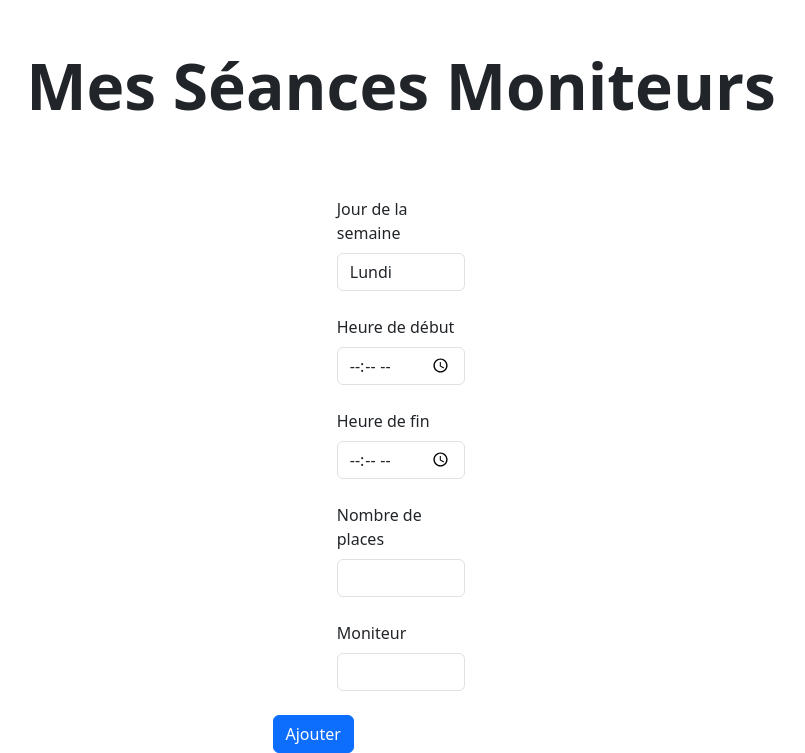
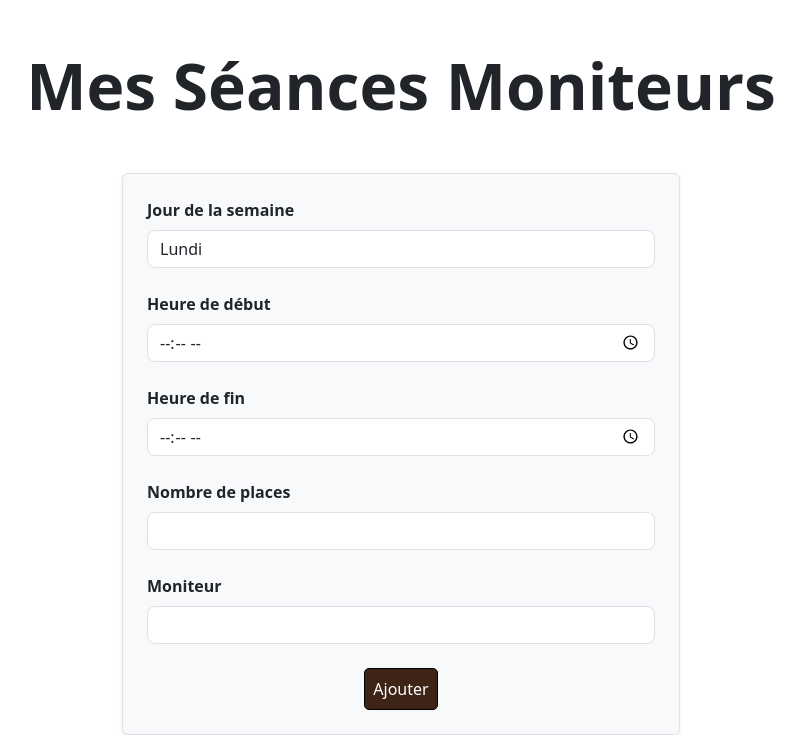
Before and after one commit to KillianCARRAT/SAE_WEB_BD, a Flask app: template src/templates/ajout_seance.html in a window 1280 px wide. Shown: the part 88-841 px from the top of the page, without its empty margins (239-1044 px from the left). Run offline with Flask 3, Linux system fonts and the light colour scheme; the template is opened without the code that fills it: values that come from a table or form of the project are taken from there, others are empty; a user stored in the database is signed in; tables that the repository leaves empty hold one stand-in row (values such as "Sample post"); lists and menus that the app fills with data are empty; some libraries are stand-ins or nearby versions.

Commit message:
Front-end page ajout séance

```diff
--- a/src/templates/ajout_seance.html
+++ b/src/templates/ajout_seance.html
@@ -1,35 +1,41 @@
-{% extends 'base.html' %} {% block content %}
-<div class="d-flex flex-column align-items-center">
-    <h1 class="fw-bolder display-3 my-5"><strong>Mes Séances Moniteurs</strong></h1>
+{% extends 'base.html' %}
+{% block content %}
+<div class="container mt-5">
+    <h1 class="fw-bolder display-3 text-center my-5"><strong>Mes Séances Moniteurs</strong></h1>
 
     <div class="d-flex justify-content-center">
-        <form action="{{ url_for('ajout_seance') }}" method="post">
+        <form action="{{ url_for('ajout_seance') }}" method="post" class="p-4 border rounded shadow-sm bg-light w-50">
             {{ form.hidden_tag() }}
 
-            <div class="mx-auto d-flex flex-column m-4 w-50">
-                {{ form.jour_seance.label(class="form-label") }} {{ form.jour_seance(class="form-control") }}
+            <div class="mb-4">
+                {{ form.jour_seance.label(class="form-label fw-bold") }}
+                {{ form.jour_seance(class="form-control rounded-3") }}
             </div>
 
-            <div class="mx-auto d-flex flex-column m-4 w-50">
-                {{ form.heure_debut_seance.label(class="form-label") }} {{ form.heure_debut_seance(class="form-control")
-                }}
+            <div class="mb-4">
+                {{ form.heure_debut_seance.label(class="form-label fw-bold") }}
+                {{ form.heure_debut_seance(class="form-control rounded-3") }}
             </div>
 
-            <div class="mx-auto d-flex flex-column m-4 w-50">
-                {{ form.heure_fin_seance.label(class="form-label") }} {{ form.heure_fin_seance(class="form-control") }}
+            <div class="mb-4">
+                {{ form.heure_fin_seance.label(class="form-label fw-bold") }}
+                {{ form.heure_fin_seance(class="form-control rounded-3") }}
             </div>
 
-            <div class="mx-auto d-flex flex-column m-4 w-50">
-                {{ form.nb_places_seance.label(class="form-label") }} {{ form.nb_places_seance(class="form-control") }}
+            <div class="mb-4">
+                {{ form.nb_places_seance.label(class="form-label fw-bold") }}
+                {{ form.nb_places_seance(class="form-control rounded-3") }}
             </div>
 
-            <div class="mx-auto d-flex flex-column m-4 w-50">
-                {{ form.moniteur_id.label(class="form-label") }} {{ form.moniteur_id(class="form-control") }}
+            <div class="mb-4">
+                {{ form.moniteur_id.label(class="form-label fw-bold") }}
+                {{ form.moniteur_id(class="form-control rounded-3") }}
             </div>
 
-            {{ form.submit(class="btn btn-primary") }}
+            <div class="text-center">
+                {{ form.submit(class="couleur-btn") }}
+            </div>
         </form>
     </div>
-
-    {% endblock %}
 </div>
+{% endblock %}
--- a/src/templates/contacter.html
+++ b/src/templates/contacter.html
@@ -20,7 +20,7 @@
         </div>
 
         <div class="text-center d-flex justify-content-start">
-            {{ form.submit(class="couleur-btn px-5") }}
+            {{ form.submit(class="couleur-btn") }}
         </div>
     </form>
 </div>
```
